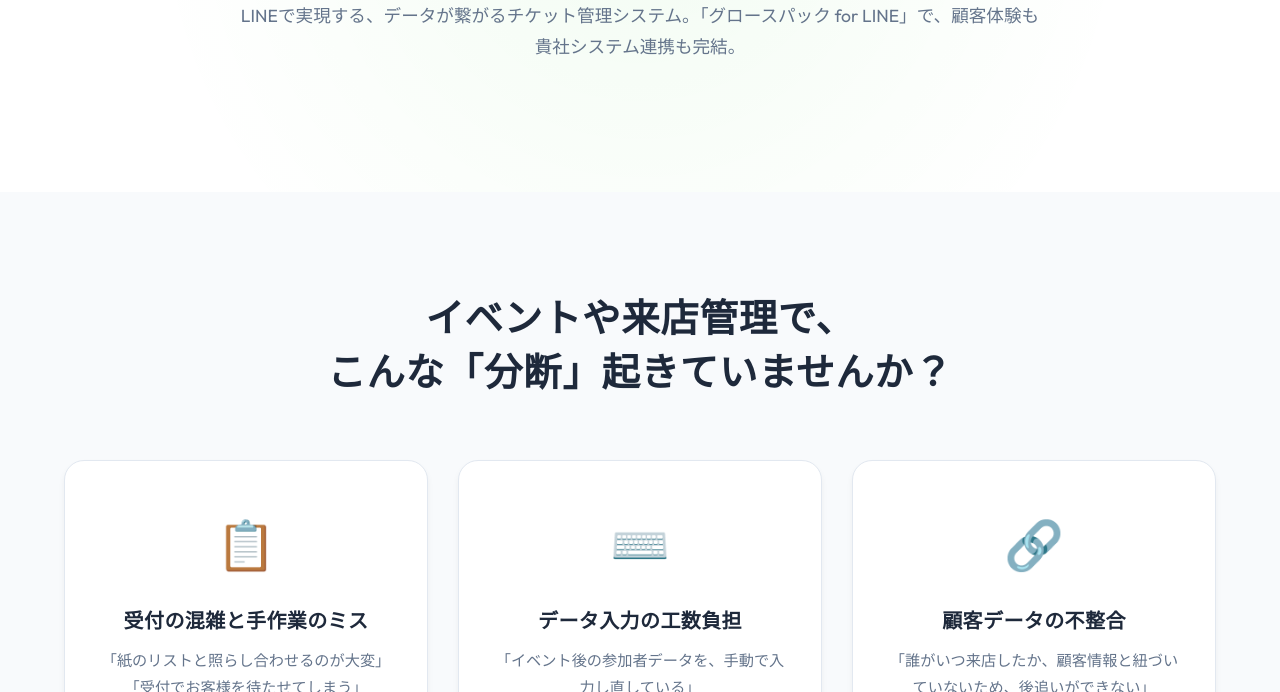
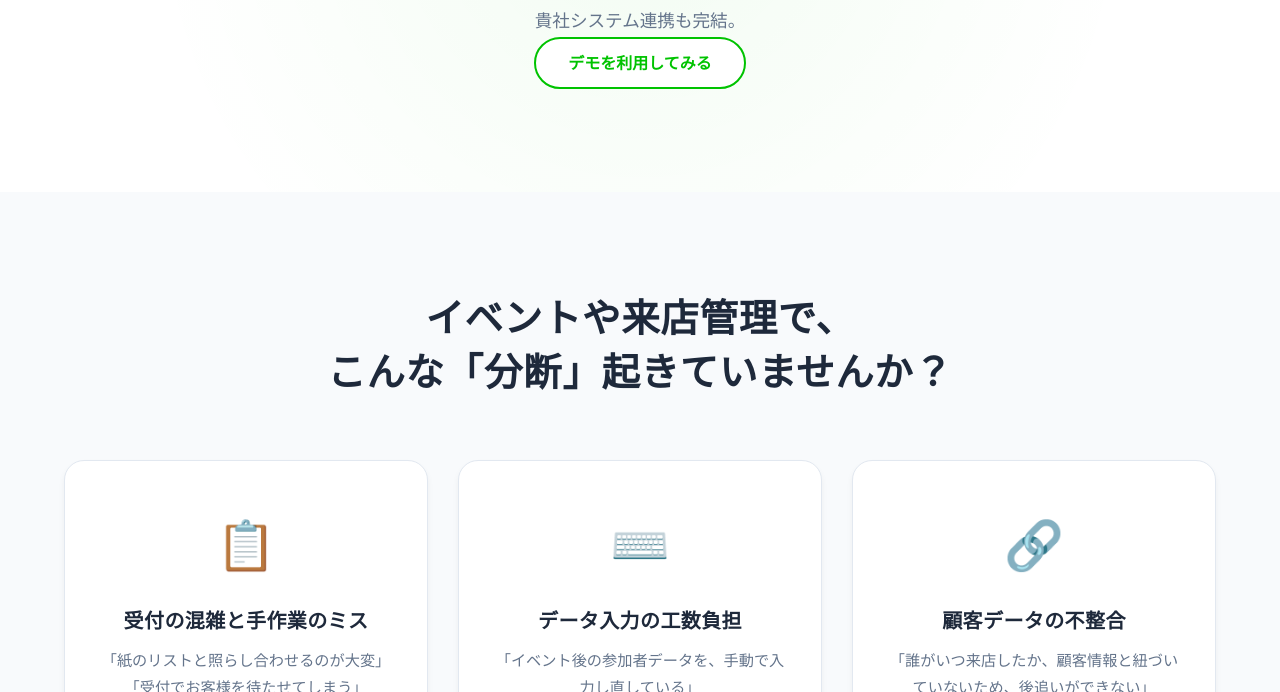
Before and after one commit to cm-AndoSadayoshi/lp-ticket-function, a website: page index.html in a window 1280 px wide. Shown: the part 408-1100 px from the top of the page. Drawn offline with Linux system fonts and the light colour scheme.

Commit message:
Add demo button to hero section

```diff
--- a/index.html
+++ b/index.html
@@ -36,6 +36,9 @@
                 <p class="hero-desc">
                     LINEで実現する、データが繋がるチケット管理システム。「グロースパック for LINE」で、顧客体験も貴社システム連携も完結。
                 </p>
+                <div class="hero-cta">
+                    <a href="https://prototype-ticket-function.vercel.app/demo/list" class="btn btn-secondary">デモを利用してみる</a>
+                </div>
             </div>
         </div>
     </section>
```
